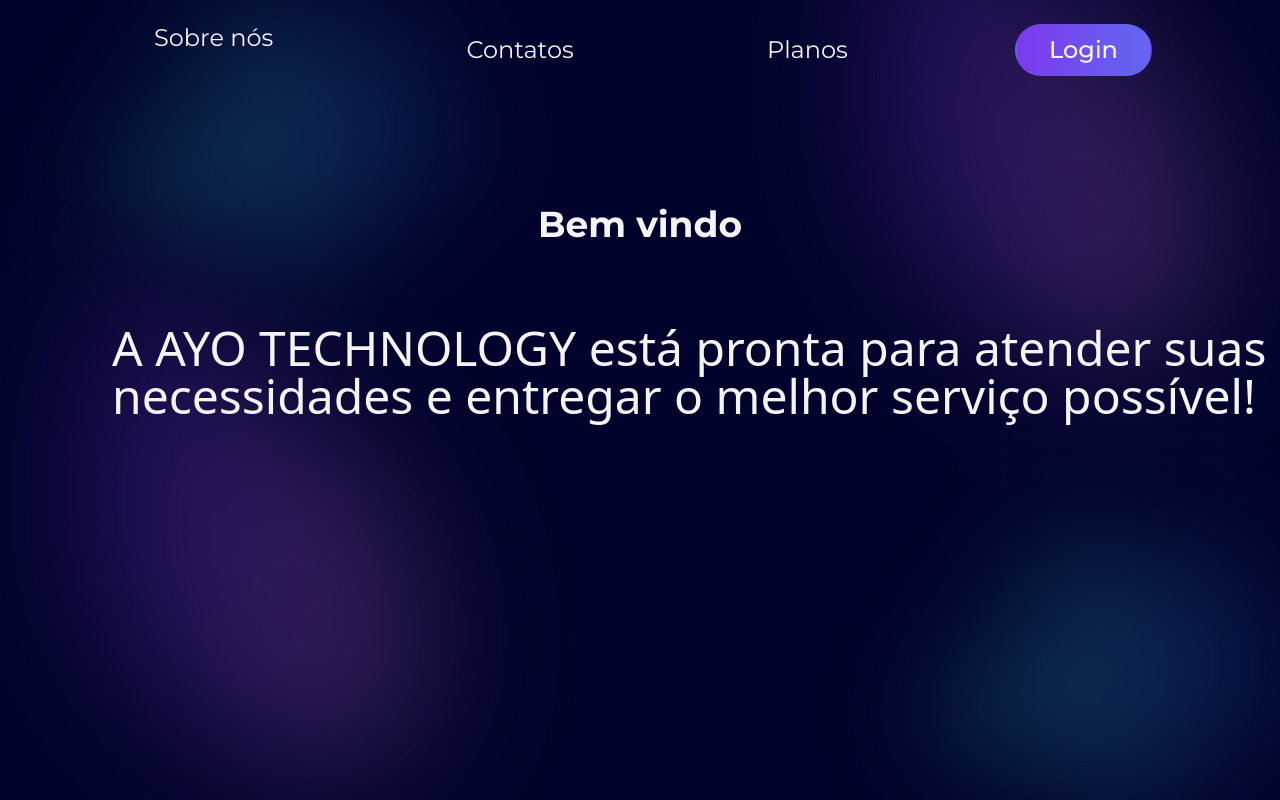
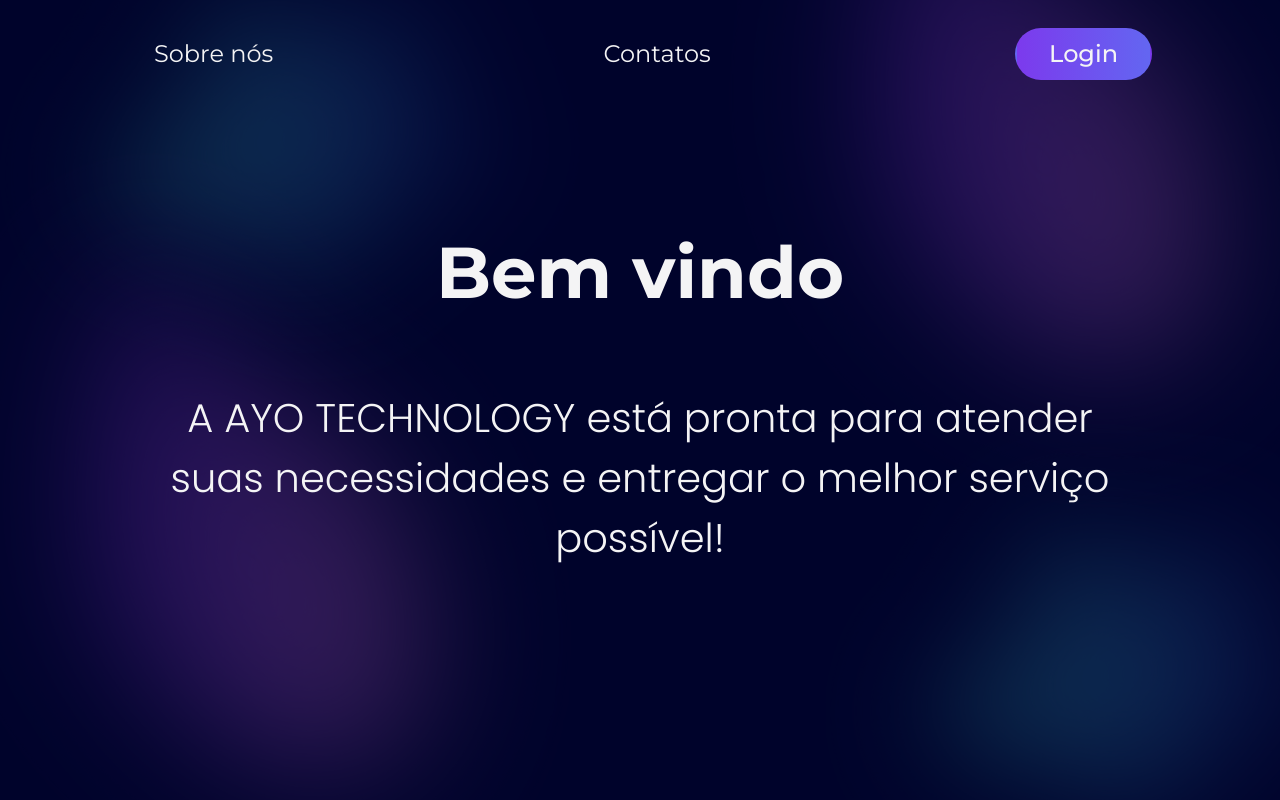
Before and after one commit to ferreiraluiza/AyoTechnology, a React (Vite) app in the folder AyoTechnology/frontend/: page /landing in a window 1280 px wide. Shown: the top 800 px of the page. Built offline with nearby package versions, Linux system fonts and the light colour scheme.

Commit message:
primeira tela tá pronta

```diff
--- a/AyoTechnology/frontend/src/pages/landingPage/landing.jsx
+++ b/AyoTechnology/frontend/src/pages/landingPage/landing.jsx
@@ -7,30 +7,21 @@
         style={{ backgroundImage: `url(${"/assets/image/imagem1.svg"})` }}
       >
         {/*cabeçalho*/}
-        <div className="text-zinc-100 flex justify-between mx-32 space-y-6 mb-32 ">
+        <div className="text-zinc-100 flex justify-between items-center text-center   mx-32  mb-32 py-7 ">
 
-        <button className="relative inline-flex items-center px-6 py-2  border-2 border-transparent rounded-full bg-transparent group ">
+          <button className="relative inline-flex items-center px-6 py-2  border-2 border-transparent rounded-full bg-transparent group ">
             <p className=" font-montserrat text-2xl">Sobre nós</p>
 
             <span className="absolute left-0 right-0 bottom-0 h-[2px] bg-gradient-to-r from-violet-700 to-indigo-700 scale-x-0 transition-transform duration-300 group-hover:scale-x-100"></span>
 
           </button>
 
-          <button className="relative inline-flex items-center px-6 py-2 text-zinc-100  border-2 border-transparent rounded-full bg-transparent group">
-          <p className=" font-montserrat text-2xl ">Contatos</p>
+          <button className="relative inline-flex items-center px-6 py-2  border-2 border-transparent rounded-full bg-transparent group ">
+            <p className=" font-montserrat text-2xl">Contatos</p>
 
             <span className="absolute left-0 right-0 bottom-0 h-[2px] bg-gradient-to-r from-violet-700 to-indigo-700 scale-x-0 transition-transform duration-300 group-hover:scale-x-100"></span>
 
           </button>
-
-
-          <button className="relative inline-flex items-center px-6 py-2 text-zinc-100 border-2 border-transparent rounded-full bg-transparent group">
-          <p className=" font-montserrat text-2xl">Planos</p>
-
-            <span className="absolute left-0 right-0 bottom-0 h-[2px] bg-gradient-to-r from-violet-700 to-indigo-700 scale-x-0 transition-transform duration-300 group-hover:scale-x-100"></span>
-
-          </button>
-
 
           <button
             className="px-8 py-2 border-2 border-transparent rounded-full
@@ -49,16 +40,26 @@
 
         <div className="flex justify-center flex-col text-zinc-100 space-y-20 mt-12">
 
-          <h1 className="text-4xl font-bold font-montserrat text-center ">Bem vindo</h1>
+          <h1 className="text-7xl font-bold font-montserrat text-center ">Bem vindo</h1>
 
-<div className=" inline-block  flex-col text-zinc-100 space-y-20 mt-12 ">
-          <p className="text-5xl ms-28">
-            A AYO TECHNOLOGY está pronta para atender suas necessidades e
-            entregar o melhor serviço possível!
-          </p>
+          <div className=" flex justify-center items-center text-center text-zinc-100 space-y-20 mt-12 ">
+            <p className="text-medio font-light font-poppins">
+              A AYO TECHNOLOGY está pronta para atender <br /> suas necessidades e
+              entregar o melhor serviço <br /> possível!
+            </p>
           </div>
         </div>
+
+
       </div>
+      {/*segunda tela */}
+      <div
+        className="h-screen bg-cover bg-center"
+        style={{ backgroundImage: `url(${"/assets/image/imagem2.svg"})` }}>
+
+
+      </div>
+
     </div>
   );
 }
--- /dev/null
+++ b/AyoTechnology/frontend/src/scrollbar.css
@@ -0,0 +1,24 @@
+
+/* Estilizando a barra de rolagem para WebKit */
+::-webkit-scrollbar {
+    width: 12px; /* Largura da barra de rolagem */
+  }
+
+  ::-webkit-scrollbar-track {
+    background: #f1f1f1; /* Cor de fundo da trilha */
+  }
+
+  ::-webkit-scrollbar-thumb {
+    background: #888; /* Cor do "polegar" da barra de rolagem */
+    border-radius: 10px; /* Arredondar os cantos */
+  }
+
+  ::-webkit-scrollbar-thumb:hover {
+    background: #555; /* Cor do "polegar" ao passar o mouse */
+  }
+
+  /* Estilizando a barra de rolagem para Firefox */
+  .scrollable-element {
+    scrollbar-width: thin; /* Opções: auto, thin */
+    scrollbar-color: #888 #f1f1f1; /* Cor do polegar e da trilha */
+  }
--- /dev/null
+++ b/AyoTechnology/frontend/src/scrollexemplo.jsx
@@ -0,0 +1,24 @@
+// ScrollableComponent.jsx
+import React from 'react';
+import './scrollbar.css'; // Importe seu CSS
+
+const ScrollableComponent = () => {
+  return (
+    <div className="h-64 overflow-y-auto scrollable-element p-4">
+      {/* Conteúdo longo para permitir rolagem */}
+      <p>Conteúdo longo...</p>
+      <p>Conteúdo longo...</p>
+      <p>Conteúdo longo...</p>
+      <p>Conteúdo longo...</p>
+      <p>Conteúdo longo...</p>
+      <p>Conteúdo longo...</p>
+      <p>Conteúdo longo...</p>
+      <p>Conteúdo longo...</p>
+      <p>Conteúdo longo...</p>
+      <p>Conteúdo longo...</p>
+      <p>Conteúdo longo...</p>
+    </div>
+  );
+};
+
+export default ScrollableComponent;
--- a/AyoTechnology/frontend/tailwind.config.js
+++ b/AyoTechnology/frontend/tailwind.config.js
@@ -11,6 +11,9 @@
         poppins:['Poppins', 'sans-serif'],
         bebas:['Bebas nue', 'sans-serif']
       },
+      fontSize:{
+        medio: "2.5rem"
+      }
     },
   },
   plugins: [],
```
Also changed, not shown: AyoTechnology/frontend/public/assets/image/imagem2.svg (added), 1 other file (tests, documents, lock files or other folders).
